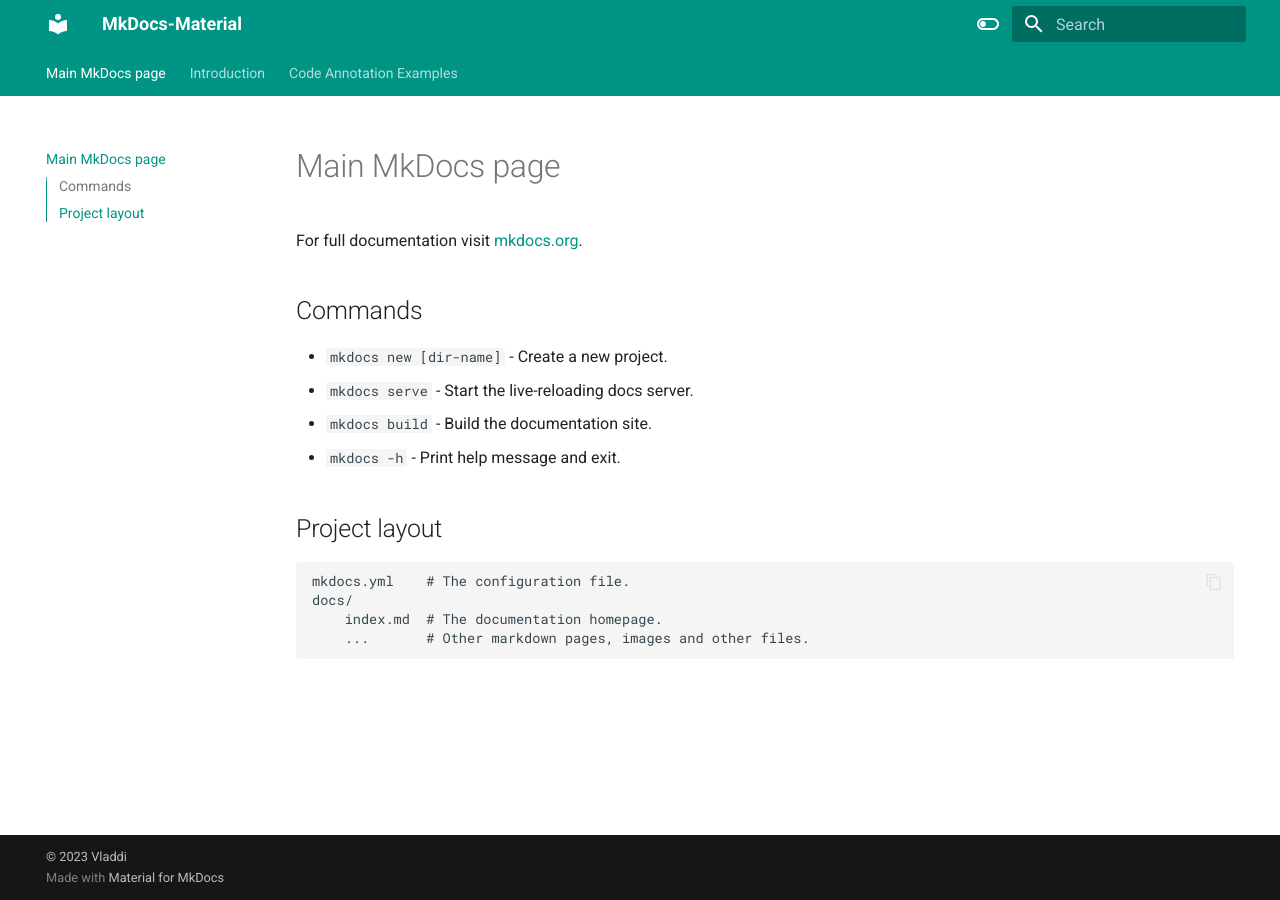
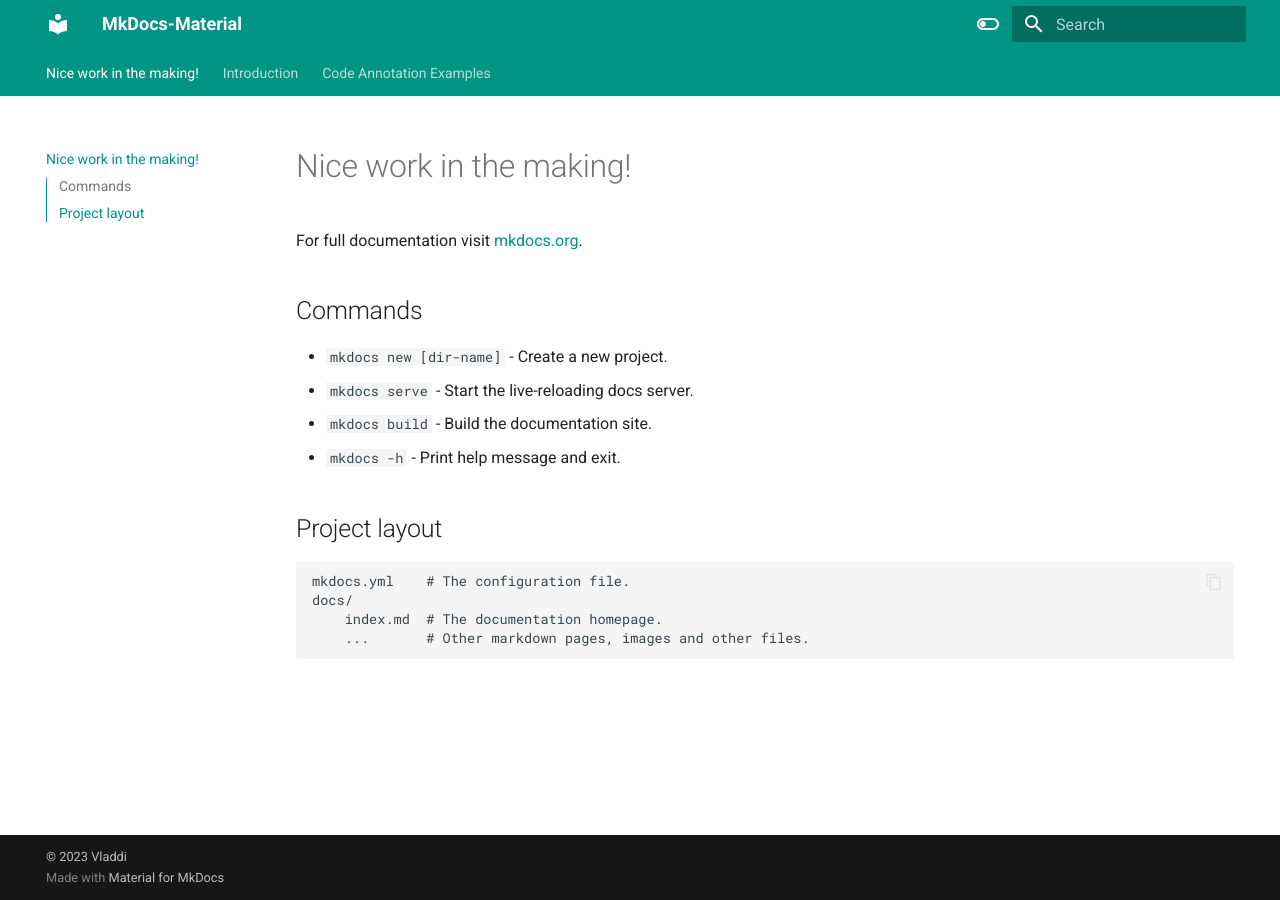
Before and after one commit to vladdi66/mkdocs-material, an MkDocs documentation site: the page built from docs/index.md, in a window 1280 px wide. Built offline with MkDocs 1.6.1 and Material for MkDocs 9.7.7, drawn with Linux system fonts in a browser that asks for light colours.

Commit message:
title change

```diff
--- a/docs/index.md
+++ b/docs/index.md
@@ -1,4 +1,4 @@
-# Main MkDocs page
+# Nice work in the making!
 
 For full documentation visit [mkdocs.org](https://www.mkdocs.org).
 
```
